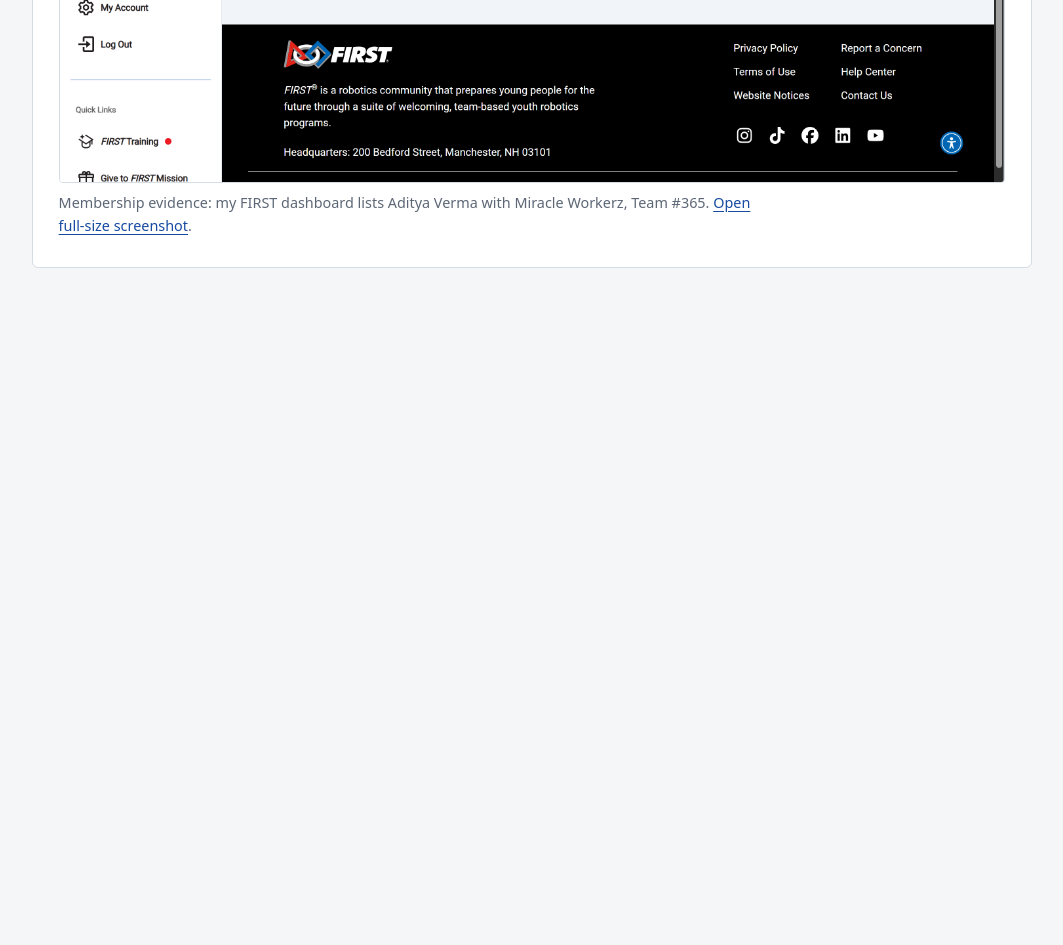
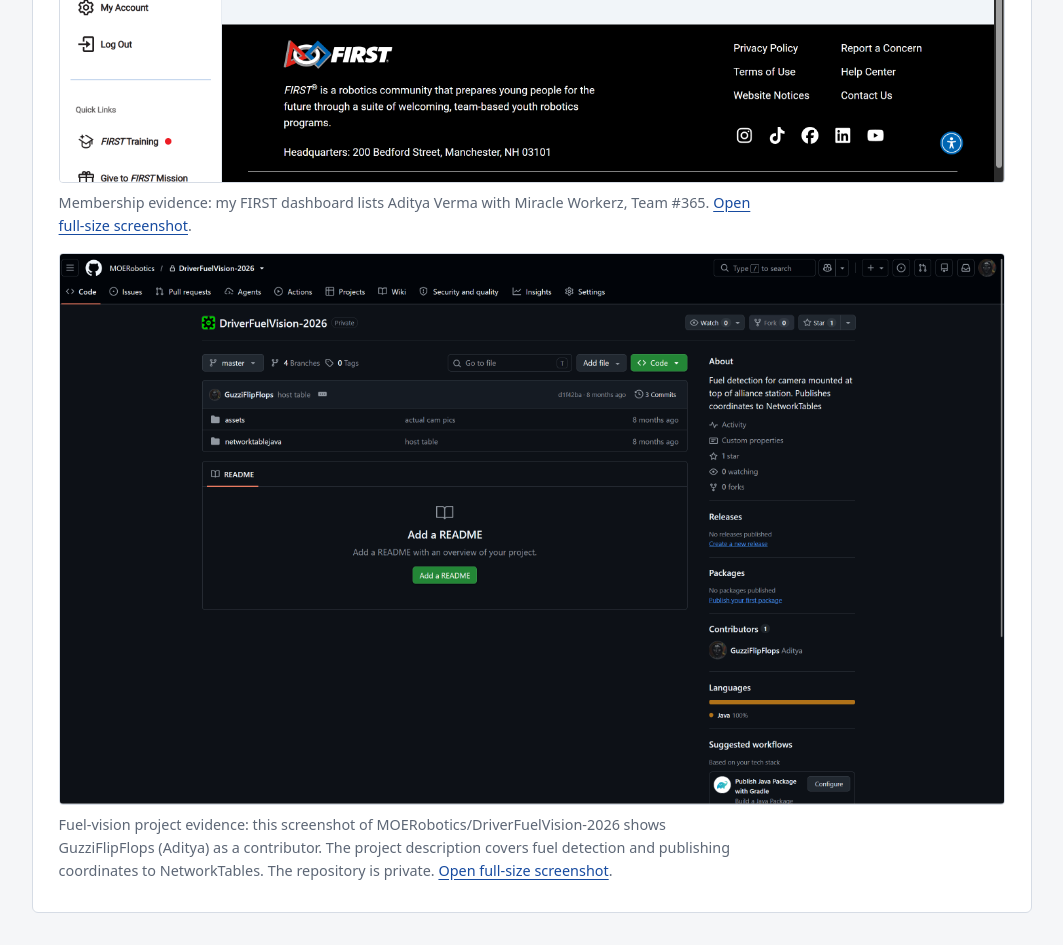
Before and after one commit to GuzziFlipFlops/portfolio, a plain HTML site: page index.html in a window 1280 px wide. Shown: the part 1237-2182 px from the top of the page, without its empty margins (108-1171 px from the left). Before the commit the page ends 1537 px from the top, so only its background shows below. Drawn offline with Linux system fonts and the light colour scheme.

Commit message:
Add fuel-vision repository screenshot to FRC evidence

```diff
--- a/index.html
+++ b/index.html
@@ -47,6 +47,12 @@
             <img src="assets/frc-team-365-membership.png" alt="FIRST dashboard for Aditya Verma listing Miracle Workerz, Team 365, in FIRST Robotics Competition" width="1440" height="800" loading="lazy">
           </a>
           <figcaption>Membership evidence: my FIRST dashboard lists Aditya Verma with Miracle Workerz, Team #365. <a href="assets/frc-team-365-membership.png" target="_blank" rel="noopener">Open full-size screenshot</a>.</figcaption>
+        </figure>
+        <figure class="project-proof">
+          <a href="assets/frc-fuel-vision-repository.png" target="_blank" rel="noopener">
+            <img src="assets/frc-fuel-vision-repository.png" alt="DriverFuelVision-2026 GitHub repository showing GuzziFlipFlops (Aditya) as a contributor and a description of fuel detection with coordinates published to NetworkTables" width="1388" height="808" loading="lazy">
+          </a>
+          <figcaption>Fuel-vision project evidence: this screenshot of MOERobotics/DriverFuelVision-2026 shows GuzziFlipFlops (Aditya) as a contributor. The project description covers fuel detection and publishing coordinates to NetworkTables. The repository is private. <a href="assets/frc-fuel-vision-repository.png" target="_blank" rel="noopener">Open full-size screenshot</a>.</figcaption>
         </figure>
       </section>
       <section class="evidence-panel" role="tabpanel" id="vex-team-19709v" aria-labelledby="tab-vex-team-19709v" tabindex="0">
--- a/styles.css
+++ b/styles.css
@@ -69,7 +69,7 @@
 .placeholder { color: #5b6170; font-weight: 650; overflow-wrap: anywhere; }
 figure { margin: 1rem 0 .5rem; }
 figure img { display: block; width: 100%; max-width: 500px; height: auto; border: 1px solid #d6dce5; border-radius: 4px; }
-.membership-proof img { max-width: 100%; }
+.membership-proof img, .project-proof img { max-width: 100%; }
 figcaption { max-width: 700px; margin-top: .5rem; color: #5d6776; font-size: .9rem; }
 @media (max-width: 640px) {
   .wrap { width: calc(100% - 1.5rem); }
```
Also changed, not shown: assets/frc-fuel-vision-repository.png (added).
